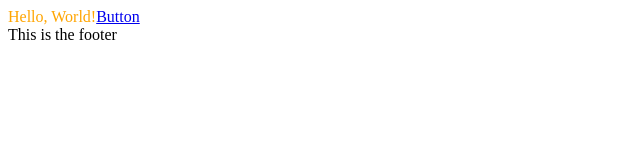
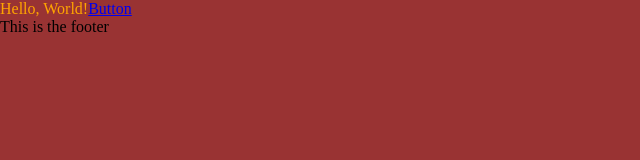
Before and after one commit to zippkidd/kutyl.me, a Gatsby site: page / in a window 1280 px wide. Shown: the whole page, without its empty margins (0-640 px from the left). Built offline with nearby package versions, Linux system fonts and the light colour scheme; Gatsby itself is replaced by a stand-in of ours.

Commit message:
:lipstick: Set up global styles

```diff
--- a/src/components/templates/Layout/Layout.js
+++ b/src/components/templates/Layout/Layout.js
@@ -1,5 +1,6 @@
 import React from 'react'
 import { wrapper } from './Layout.module.scss'
+import '../../../styles/globals.scss'
 
 const Layout = ({
   children,
--- /dev/null
+++ b/src/styles/globals.scss
@@ -0,0 +1 @@
+@use 'resets/normalize'
--- /dev/null
+++ b/src/styles/resets/_normalize.scss
@@ -0,0 +1,5 @@
+@import '/node_modules/normalize.css/normalize.css';
+
+body {
+  background-color: #933;
+}
```
